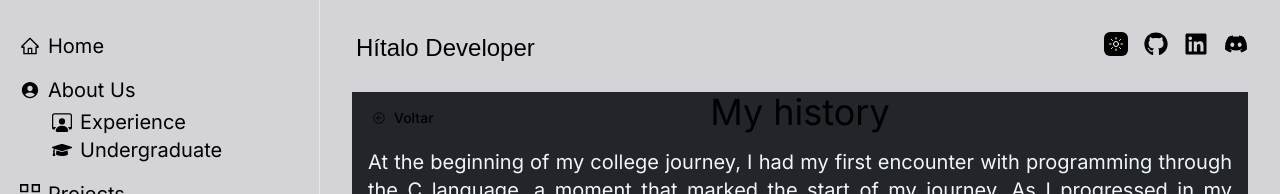
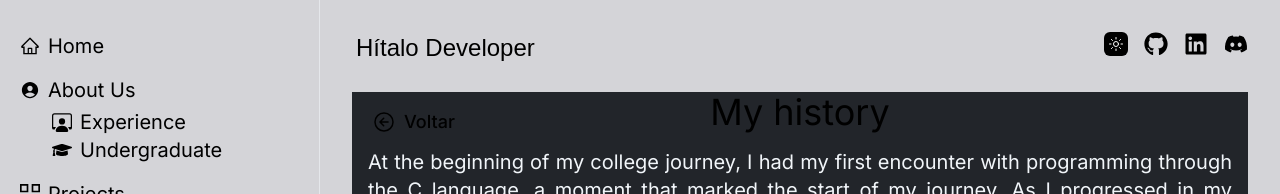
Before and after one commit to Hzimr/Hzimr.github.io, a Next.js app: page /aboutus in a window 1280 px wide. Shown: the top 194 px of the page. Built offline with nearby package versions, Linux system fonts and the light colour scheme; a web font is replaced by a local one.

Commit message:
style: changed style back-button

```diff
--- a/src/components/back-button.tsx
+++ b/src/components/back-button.tsx
@@ -13,10 +13,10 @@ export function BackButton({ navigate }: BtnProps) {
   }
   return (
     <button
-      className="absolute left-3 top-2 flex cursor-pointer items-center justify-center gap-2 border-none p-2 text-sm font-medium"
+      className="absolute left-3 top-2 flex cursor-pointer items-center justify-center gap-2 border-none p-2 text-lg font-medium"
       onClick={handleNavigate}
     >
-      <IoArrowBackCircleOutline />
+      <IoArrowBackCircleOutline size={24} />
       Voltar
     </button>
   )
```
